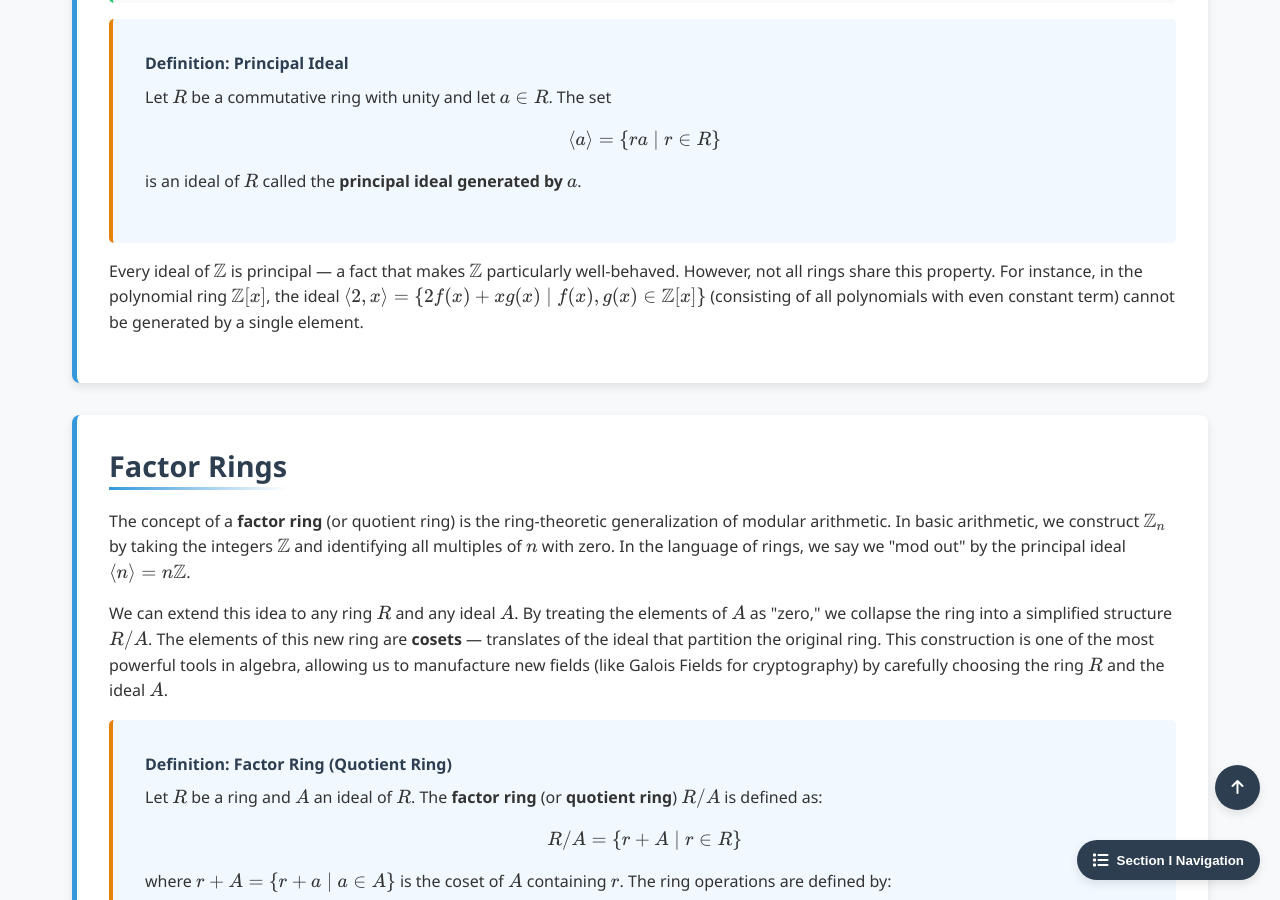
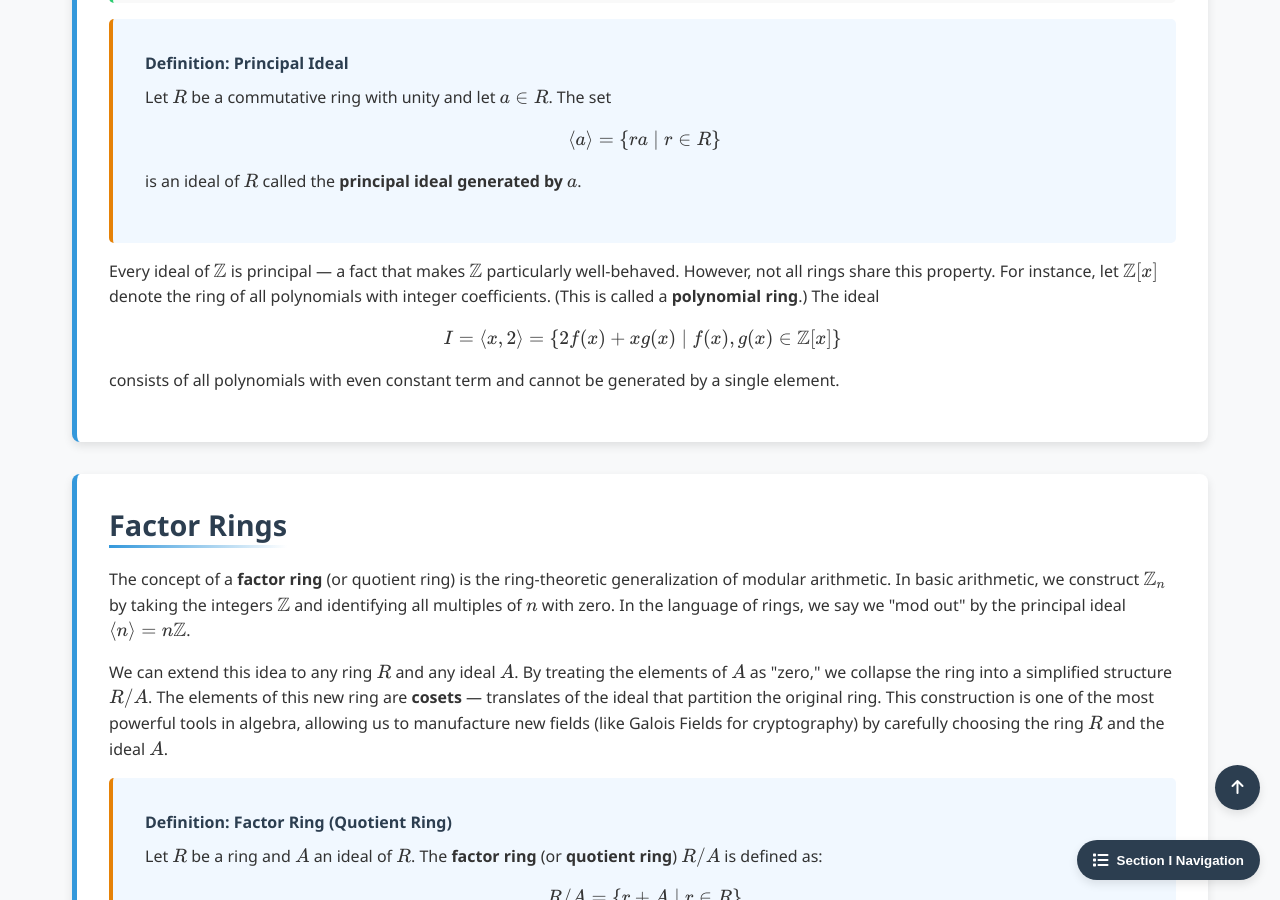
Before and after one commit to Yusukey01/yusukey01.github.io, a Jekyll site: the page built from Mathematics/Linear_algebra/ideals.html, in a window 1280 px wide and 900 px high, scrolled down 1781 px. Built offline with Jekyll 4.4.1, drawn with Linux system fonts in a browser that asks for light colours.

Commit message:
start Section I -Part20

```diff
--- a/Mathematics/Linear_algebra/ideals.html
+++ b/Mathematics/Linear_algebra/ideals.html
@@ -190,9 +190,12 @@ noindex: true
 
                 <p>
                     Every ideal of \(\mathbb{Z}\) is principal — a fact that makes \(\mathbb{Z}\) particularly well-behaved.
-                    However, not all rings share this property. For instance, in the polynomial ring \(\mathbb{Z}[x]\),
-                    the ideal \(\langle 2, x \rangle = \{2f(x) + xg(x) \mid f(x), g(x) \in \mathbb{Z}[x]\}\)
-                    (consisting of all polynomials with even constant term) cannot be generated by a single element.
+                    However, not all rings share this property. For instance, let \(\mathbb{Z}[x]\) denote the ring of all
+                    polynomials with integer coefficients. (This is called a <strong>polynomial ring</strong>.) The ideal
+                    \[
+                    I = \langle x, 2 \rangle = \{2f(x) + xg(x) \mid f(x), g(x) \in \mathbb{Z}[x]\}
+                    \]
+                    consists of all polynomials with even constant term and cannot be generated by a single element.
                 </p>
 
             </section>
```
